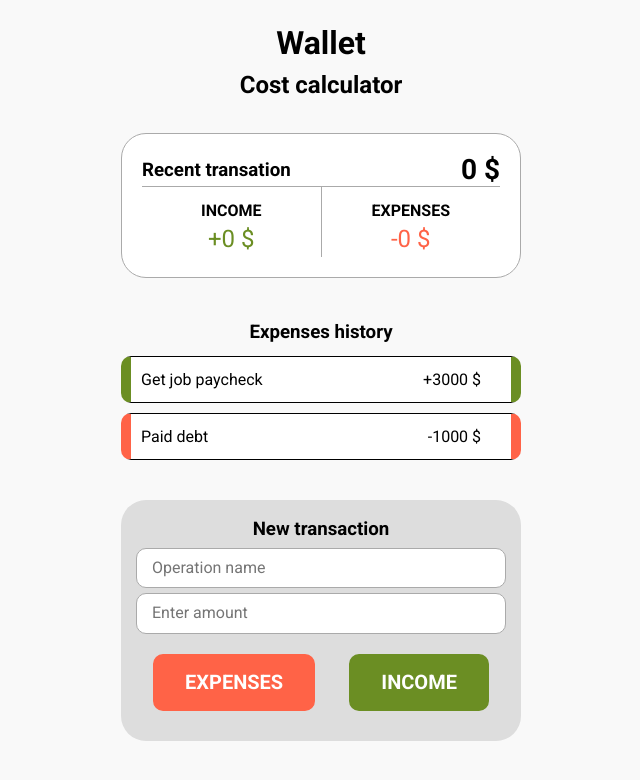
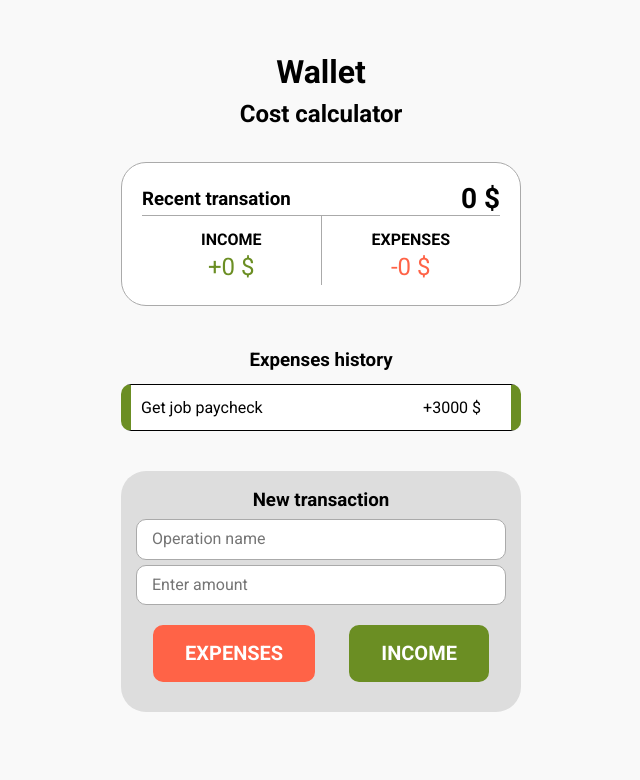
Before and after one commit to denyschornyi/Money-calculator, a React (Create React App) app: page / in a window 1280 px wide. Shown: the top 780 px of the page, without its empty margins (319-959 px from the left). Built offline with nearby package versions, Linux system fonts and the light colour scheme.

Commit message:
Make a single component for HistoryItem

```diff
--- a/src/components/History/History.js
+++ b/src/components/History/History.js
@@ -1,4 +1,5 @@
 import React from 'react';
+import HistoryItem from './HistoryItem';
 
 export default function History(){
     return(
@@ -7,17 +8,7 @@ export default function History(){
             <h3>Expenses history</h3>
 
             <ul className="history__list">
-
-                <li className="history__item history__item-plus">Get job paycheck
-                    <span className="history__money">+3000 $</span>
-                    <button className="history__delete">x</button>
-                </li>
-
-                <li className="history__item  history__item-minus">Paid debt
-                    <span className="history__money">-1000 $</span>
-                    <button className="history__delete">x</button>
-                </li>
-
+                <HistoryItem/>
             </ul>
 
          </section>
--- /dev/null
+++ b/src/components/History/HistoryItem.js
@@ -0,0 +1,16 @@
+import React from 'react';
+
+export default function HistoryItem(){
+    return(
+        <li className="history__item history__item-plus">Get job paycheck
+                <span className="history__money">+3000 $</span>
+                <button className="history__delete">x</button>
+        </li>
+    );
+}
+
+
+/* <li className="history__item  history__item-minus">Paid debt
+    <span className="history__money">-1000 $</span>
+    <button className="history__delete">x</button>
+</li> */
```
